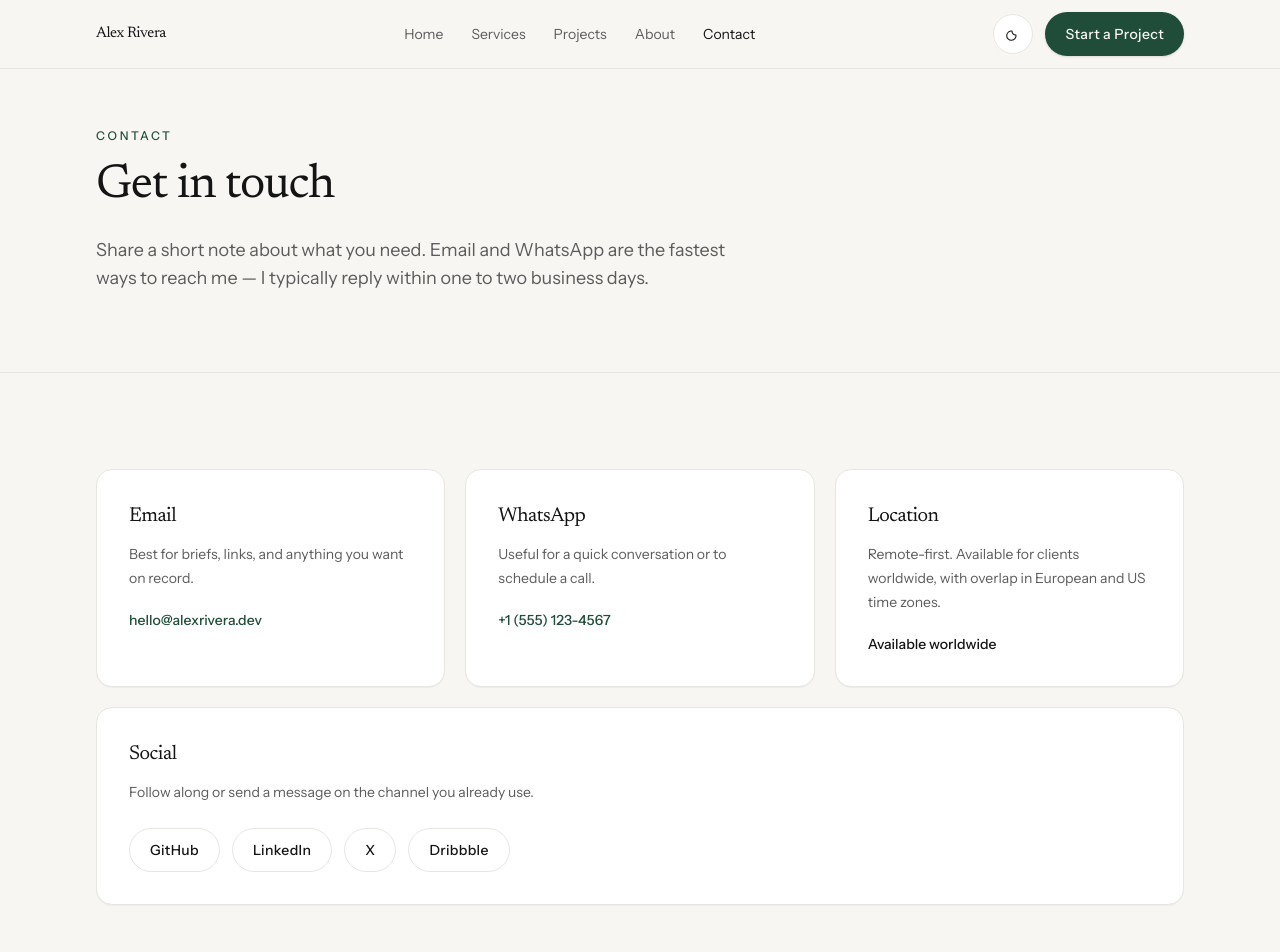
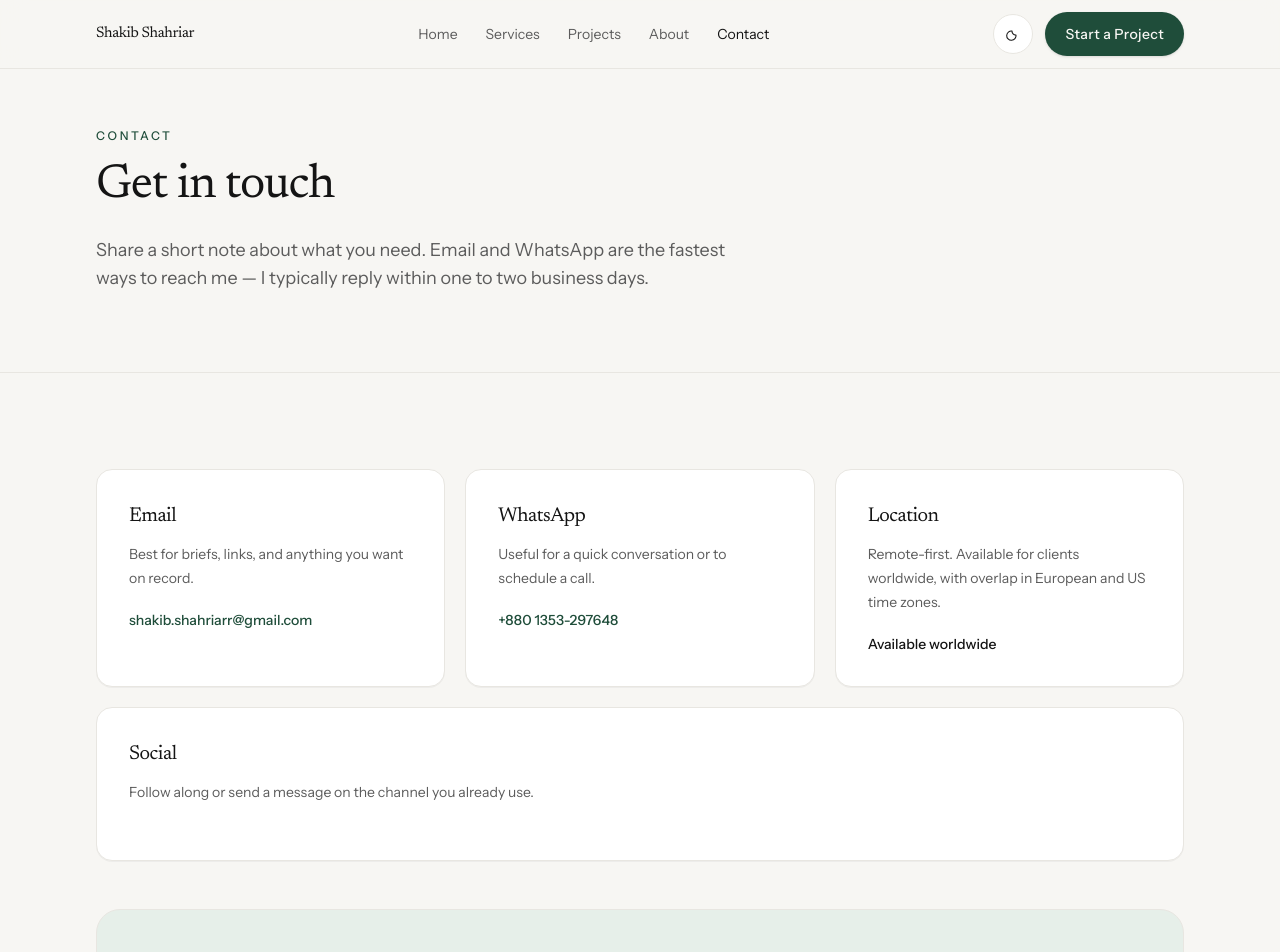
Before and after one commit to towkirahmedrony/portfolio, a Next.js app: page /contact in a window 1280 px wide. Shown: the top 952 px of the page. Built offline with nearby package versions, Linux system fonts and the light colour scheme.

Commit message:
Fix Next.js layout and Android development setup

```diff
--- a/package.json
+++ b/package.json
@@ -3,8 +3,8 @@
   "version": "0.1.0",
   "private": true,
   "scripts": {
-    "dev": "next dev",
-    "build": "next build",
+    "dev": "next dev --webpack",
+    "build": "next build --webpack",
     "start": "next start",
     "lint": "eslint"
   },
--- a/src/app/layout.tsx
+++ b/src/app/layout.tsx
@@ -2,7 +2,6 @@ import type { Metadata } from "next";
 import { Instrument_Sans, Newsreader } from "next/font/google";
 import { Footer } from "@/components/footer";
 import { Navbar } from "@/components/navbar";
-import { ThemeScript } from "@/components/theme-script";
 import { site } from "@/data/site";
 import "./globals.css";
 
@@ -16,6 +15,8 @@ const newsreader = Newsreader({
   subsets: ["latin"],
   style: ["normal", "italic"],
 });
+
+const themeScript = `(function(){try{var t=localStorage.getItem("theme");if(t==="light"||t==="dark"){document.documentElement.setAttribute("data-theme",t)}else if(window.matchMedia("(prefers-color-scheme: dark)").matches){document.documentElement.setAttribute("data-theme","dark")}else{document.documentElement.setAttribute("data-theme","light")}}catch(e){}})()`;
 
 export const metadata: Metadata = {
   metadataBase: new URL(site.url),
@@ -52,7 +53,10 @@ export default function RootLayout({ children }: LayoutProps<"/">) {
       className={`${instrumentSans.variable} ${newsreader.variable} h-full antialiased`}
     >
       <head>
-        <ThemeScript />
+        <script
+          suppressHydrationWarning
+          dangerouslySetInnerHTML={{ __html: themeScript }}
+        />
       </head>
       <body className="flex min-h-full flex-col font-sans">
         <Navbar />
--- a/src/components/theme-script.tsx
+++ /dev/null
@@ -1,9 +0,0 @@
-export function ThemeScript() {
-  const script = `(function(){try{var t=localStorage.getItem("theme");if(t==="light"||t==="dark"){document.documentElement.setAttribute("data-theme",t)}else if(window.matchMedia("(prefers-color-scheme: dark)").matches){document.documentElement.setAttribute("data-theme","dark")}else{document.documentElement.setAttribute("data-theme","light")}}catch(e){}})()`;
-
-  return (
-    <script
-      dangerouslySetInnerHTML={{ __html: script }}
-    />
-  );
-}
--- a/src/data/site.ts
+++ b/src/data/site.ts
@@ -1,16 +1,16 @@
 import type { NavItem, SocialLink } from "@/types";
 
 export const site = {
-  name: "Alex Rivera",
+  name: "Shakib Shahriar",
   role: "Freelance Web Developer",
-  tagline: "I design and build fast, conversion-focused websites for ambitious businesses.",
+  tagline: "I design and build fast, modern websites for businesses and individuals.",
   description:
-    "Alex Rivera is a freelance web developer specializing in modern business websites, portfolios, landing pages, and custom web applications.",
-  email: "hello@alexrivera.dev",
-  whatsapp: "+15551234567",
-  whatsappDisplay: "+1 (555) 123-4567",
+    "Shakib Shahriar is a freelance web developer specializing in modern business websites, portfolios, landing pages, and custom web applications.",
+  email: "shakib.shahriarr@gmail.com",
+  whatsapp: "+8801353297648",
+  whatsappDisplay: "+880 1353-297648",
   location: "Available worldwide",
-  url: "https://alexrivera.dev",
+  url: "https://techbarta.tech",
 } as const;
 
 export const navigation: NavItem[] = [
@@ -21,9 +21,4 @@ export const navigation: NavItem[] = [
   { href: "/contact", label: "Contact" },
 ];
 
-export const socialLinks: SocialLink[] = [
-  { label: "GitHub", href: "https://github.com" },
-  { label: "LinkedIn", href: "https://linkedin.com" },
-  { label: "X", href: "https://x.com" },
-  { label: "Dribbble", href: "https://dribbble.com" },
-];
+export const socialLinks: SocialLink[] = [];
```
